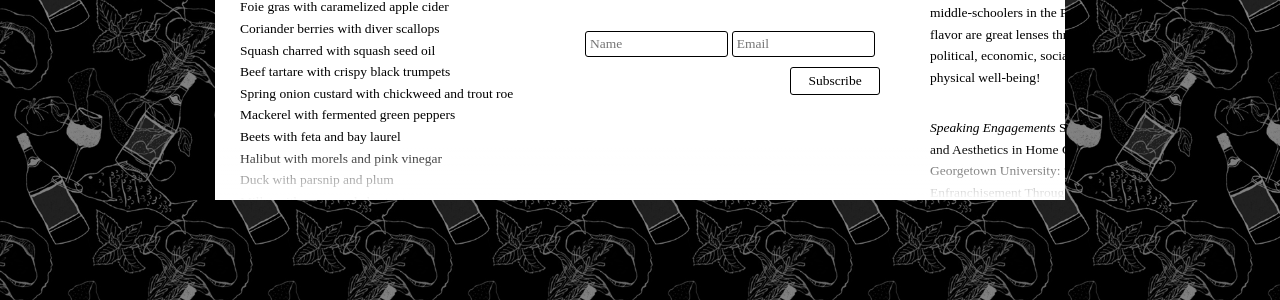
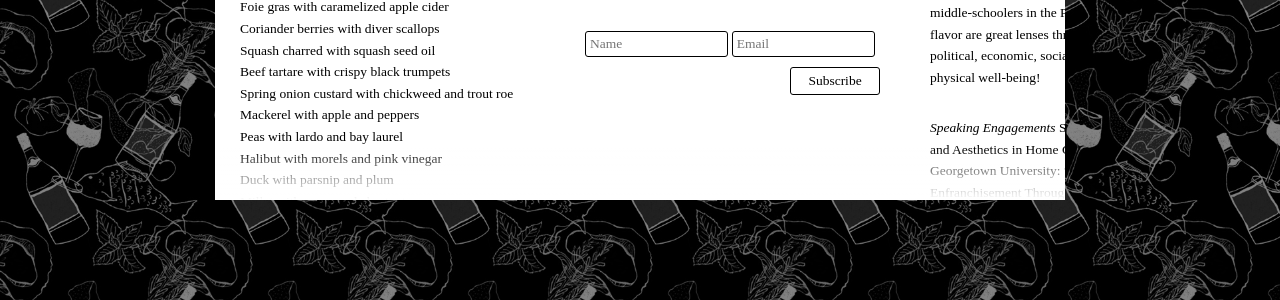
Before and after one commit to zoe-pith/pith-site, a Jekyll site: the page built from index.md, in a window 1280 px wide. Shown: the part 575-875 px from the top of the page. Built offline with Jekyll 4.4.1, drawn with Linux system fonts in a browser that asks for light colours; some web fonts are replaced.

Commit message:
Update about.md

```diff
--- a/sections/about.md
+++ b/sections/about.md
@@ -7,8 +7,8 @@ Coriander berries with diver scallops
 Squash charred with squash seed oil
 Beef tartare with crispy black trumpets
 Spring onion custard with chickweed and trout roe
-Mackerel with fermented green peppers
-Beets with feta and bay laurel
+Mackerel with apple and peppers
+Peas with lardo and bay laurel
 Halibut with morels and pink vinegar
 Duck with parsnip and plum
 Millet with cacao and chestnut
```
